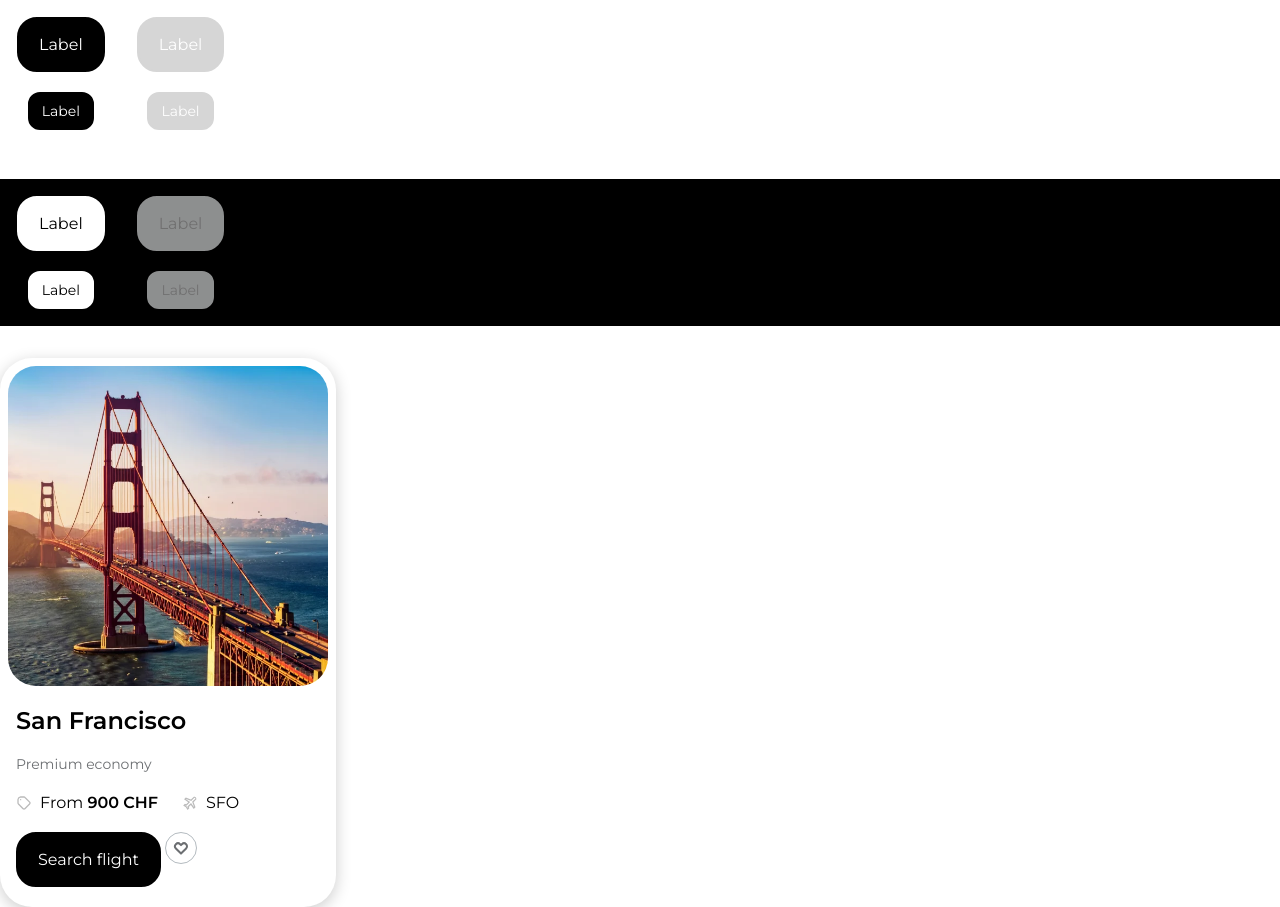
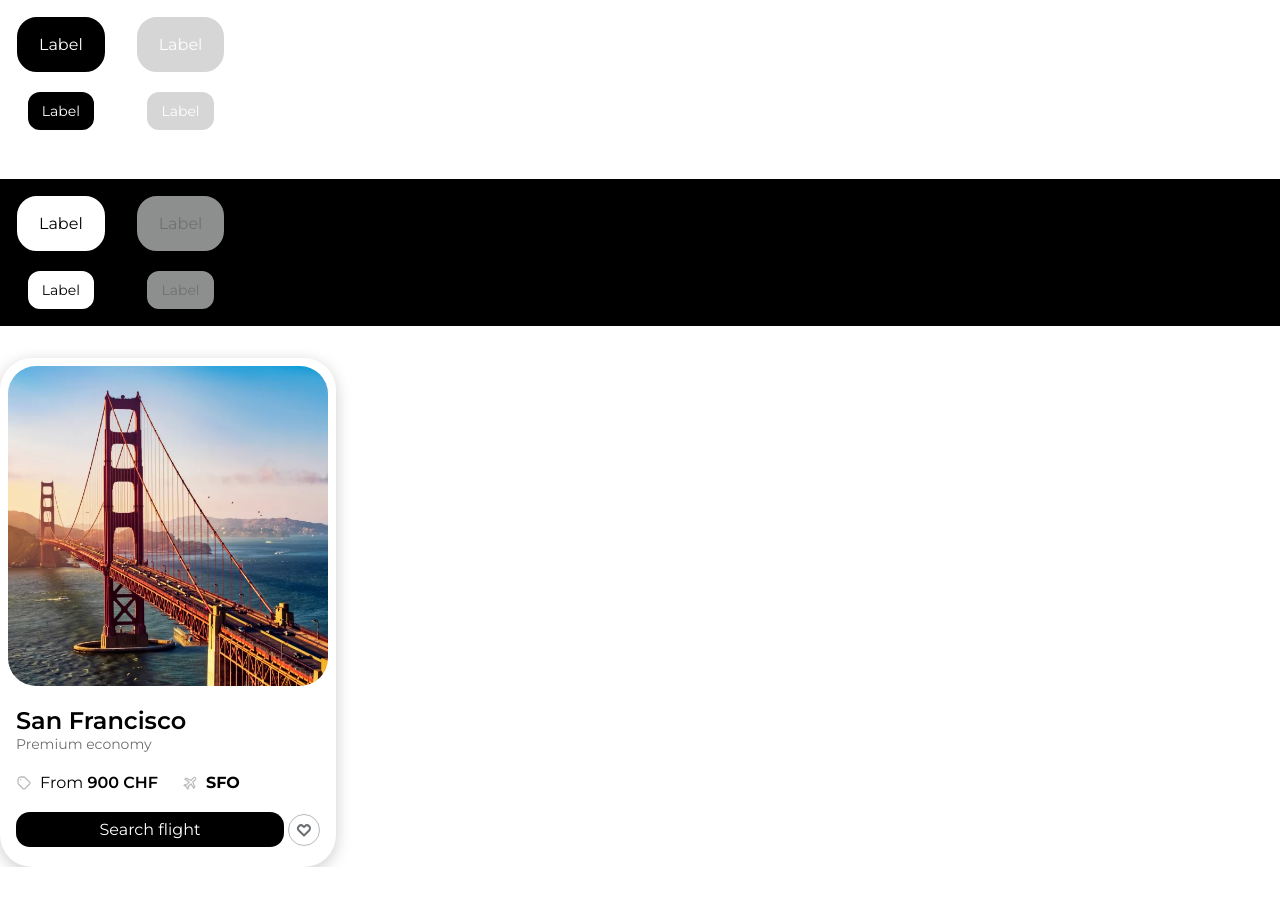
Before and after one commit to HillarylouisXVI/IMD32-v3, a website built with Parcel: page src/index.html in a window 1280 px wide. After the commit the page ends 867 px from the top, so only its background shows below. Built offline with nearby package versions, Linux system fonts and the light colour scheme.

Commit message:
corrections .card-actions

```diff
--- a/src/index.html
+++ b/src/index.html
@@ -41,8 +41,10 @@
       <img src="images/sanfrancisco.png" alt="San Francisco" />
 
       <div class="card-content">
-        <h2 class="card-title">San Francisco</h2>
-        <p class="card-subtitle">Premium economy</p>
+        <div class="card-header">
+          <h2 class="card-title">San Francisco</h2>
+          <p class="card-subtitle">Premium economy</p>
+        </div>
 
         <div class="card-details">
           <div class="card-price">
@@ -52,7 +54,7 @@
 
           <div class="card-airport">
             <img src="icons/airplane.svg" />
-            <span>SFO</span>
+            <span><strong>SFO</strong></span>
           </div>
         </div>
 
--- a/src/scss/modules/_card.scss
+++ b/src/scss/modules/_card.scss
@@ -35,10 +35,6 @@
   font-size: 0.875rem;
   font-weight: 400;
 }
-.card-title,
-.card-subtitle {
-  margin: 0;
-}
 
 .card-details {
   display: flex;
@@ -71,8 +67,19 @@
 
 .card-actions {
   display: flex;
+  justify-content: center;
+  align-items: center;
   gap: 0.25rem;
-  align-self: stretch;
+  width: 100%;
+}
+
+.card-actions .btn {
+  flex: 1 0 0;
+  border-radius: 0.875rem;
+  padding: 0.5rem 0.75rem;
+}
+.card-actions .btn-primary {
+  border: none;
 }
 
 .favorite-btn {
@@ -98,8 +105,7 @@
 }
 
 .favorite-btn:hover {
-  background-color: #d3e0fc;
-  border-radius: 50%;
+  background-color: #b8b8b8;
 }
 
 .favorite-btn img {
```
